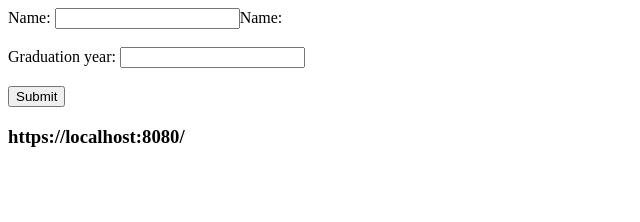
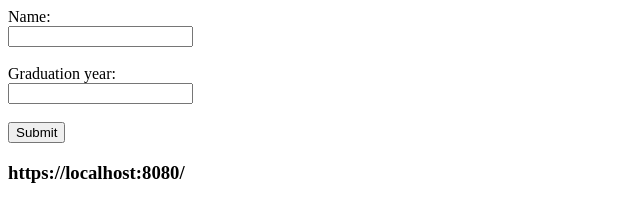
Before and after one commit to acciojob/sharable-urls-6395728950, a website: page main.html in a window 1280 px wide. Shown: the whole page, without its empty margins (0-640 px from the left). Drawn offline with Linux system fonts and the light colour scheme.

Commit message:
created a submission

```diff
--- a/main.html
+++ b/main.html
@@ -3,10 +3,12 @@
   <body>
 	  <form id="urlform">
 		  <label for="name">Name:</label>
-		  <input type="string" id="name">Name:</input>
+		  <br>
+		  <input type="string" id="name"></input>
 		  <br>
 		  <br>
 		  <label for="year">Graduation year:</label>
+		  <br>
 
 		    <input type="number" id="year"> </input>
 		  <br>
```
